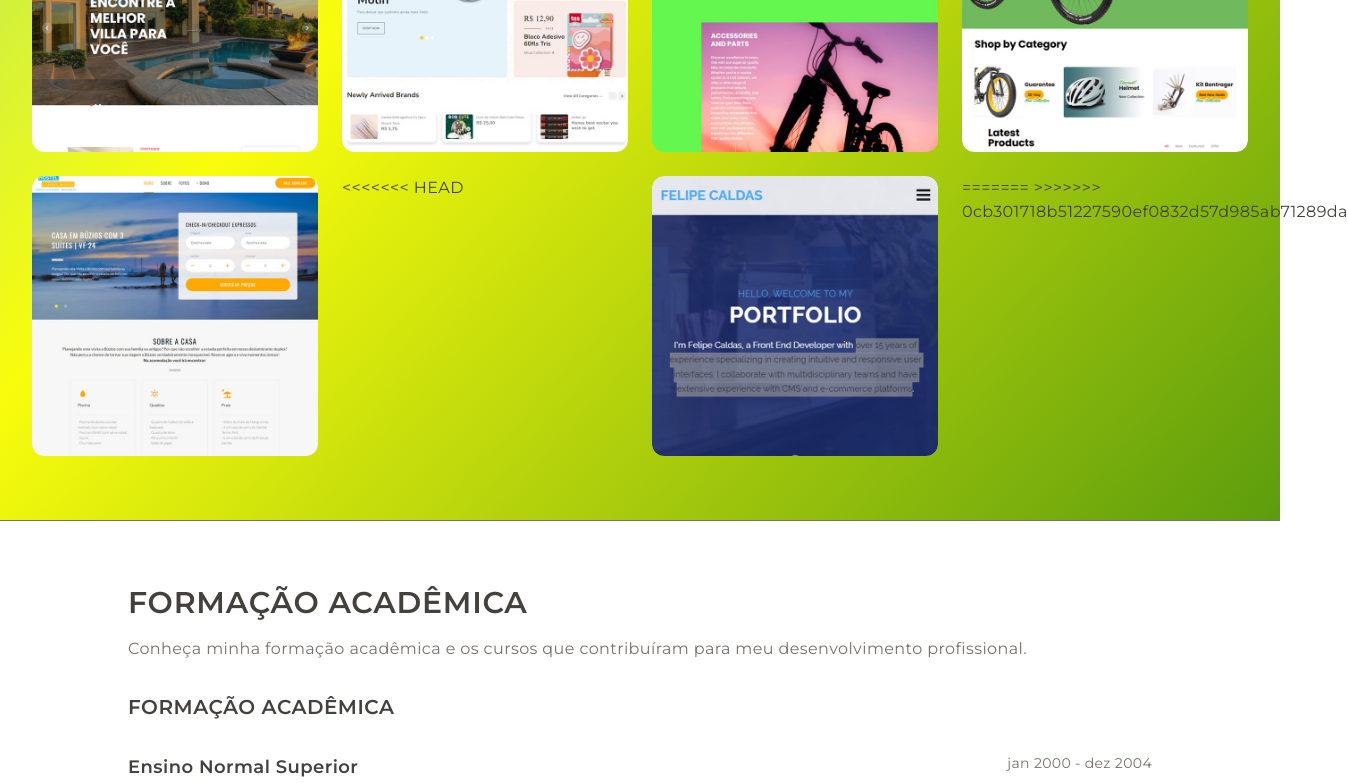
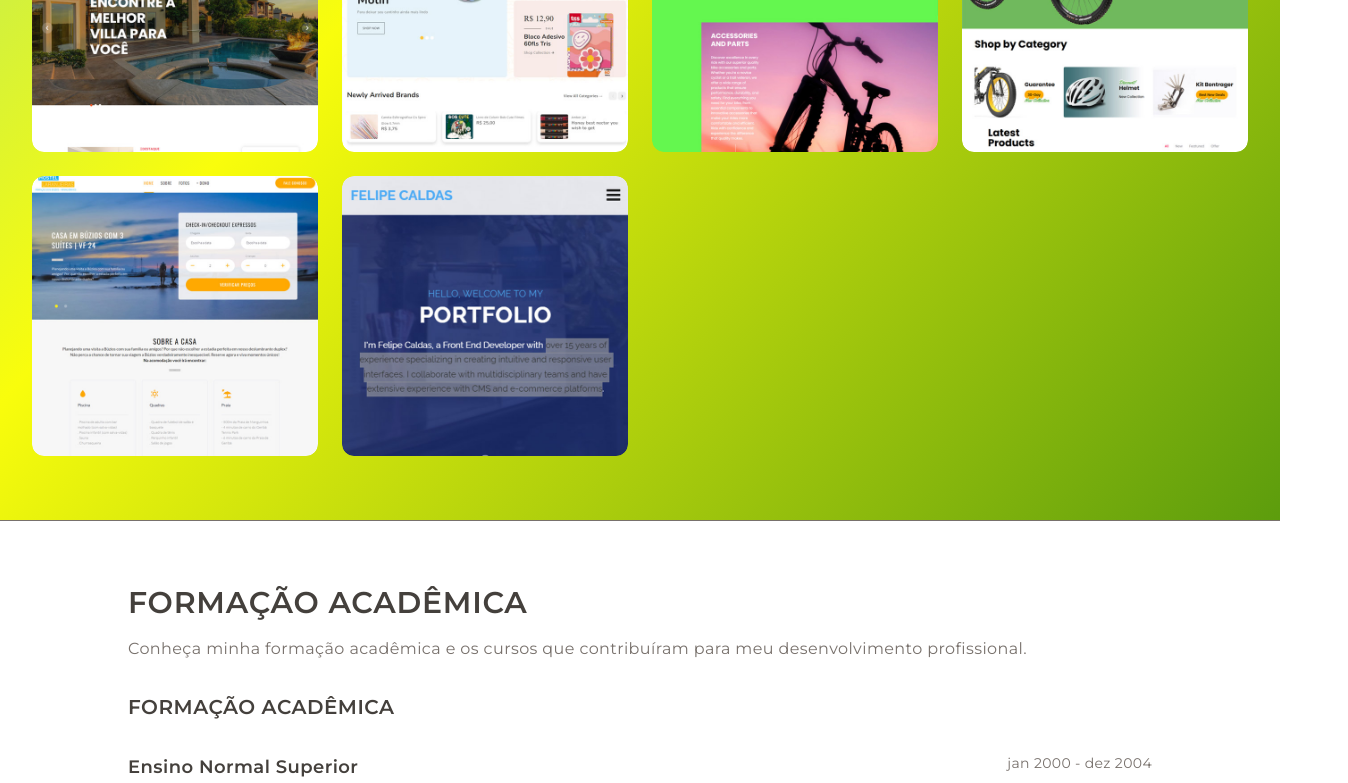
Before and after one commit to felipecm37/port2025, a Vue app: page / in a window 1280 px wide. Shown: the part 3787-4570 px from the top of the page, 1348 px wide, since content can reach past the window. Built offline with nearby package versions, Linux system fonts and the light colour scheme.

Commit message:
Add files via upload

```diff
--- a/src/sections/PortfolioSection.vue
+++ b/src/sections/PortfolioSection.vue
@@ -72,16 +72,13 @@
                         <span><b>Búzios Website</b><br>Landing page turística</span>
                     </div>
                 </div>
-<<<<<<< HEAD
                 <!-- New portfolio item -->
                 <div class="portfolio-item">
                     <img src="@/assets/portfolio/portfolio15.jpg" alt="Novo Projeto" class="rounded-xl">
                     <div class="portfolio-caption">
-                        <span><b>Novo Projeto</b><br>Criação de uma landing page, HTML - Bootstrap - CSS - JavaScript.</span>
+                        <span><b>Portfólio</b><br>Criação de uma landing page<br><small>HTML5 • Bootstrap • CSS3 • JavaScript</small></span>
                     </div>
                 </div>
-=======
->>>>>>> 0cb301718b51227590ef0832d57d985ab71289da
             </div>
 
             <!-- Desktop view - Grid layout -->
@@ -100,7 +97,7 @@
                 <a href="https://felipecm37.github.io/ccca_projeto.git.io/" target="_blank" class="portfolio-item">
                     <img src="@/assets/portfolio/portfolio12.jpg" alt="Novo Projeto" class="rounded-xl">
                     <div class="portfolio-caption">
-                        <span><b>CCAA</b>
+                        <span><b>CCAA - Institucinal 2024</b>
                             <br>
                             Este projeto demonstra a implementação de um website educacional completo
                             <br>
@@ -111,7 +108,7 @@
                 <a href="https://ccaa-connect-6bd7f666.base44.app/Students" target="_blank" class="portfolio-item">
                     <img src="@/assets/portfolio/portfolio13.jpg" alt="Novo Projeto" class="rounded-xl">
                     <div class="portfolio-caption">
-                        <span><b>Novo Projeto</b>
+                        <span><b>Dashboard CCAA - 2024</b>
                             <br>
                             Dashboard para controle de estudantes pela CCAA.
                             <br>
@@ -135,7 +132,7 @@
                     <div class="portfolio-caption">
                         <span><b>Landing Page</b>
                             <br>
-                            Projeto para agência de viagens.
+                            Projeto para agência de viagens
                             <br>
                             <small>HTML5 • CSS3 • JavaScript</small>
                         </span>
@@ -144,13 +141,9 @@
                 <a href="https://felipecm37.github.io/ipanemapapeis.git.io/" target="_blank" class="portfolio-item">
                     <img src="@/assets/portfolio/portfolio10.jpg" alt="Novo Projeto" class="rounded-xl">
                     <div class="portfolio-caption">
-                         <span><b>Ipanema Papéis</b>
+                         <span><b>Ipanema Papéis - Loja Virtual</b>
                             <br>
-<<<<<<< HEAD
                             E-commerce completo desenvolvido em Magento
-=======
-                            E-commerce completo desenvolvido em Prestashop
->>>>>>> 0cb301718b51227590ef0832d57d985ab71289da
                             <br>
                             <small>Magento • PHP • MySQL</small>
                         </span>
@@ -159,7 +152,7 @@
                 <a href="https://felipecm37.github.io/landingbike.git.io/" target="_blank" class="portfolio-item">
                     <img src="@/assets/portfolio/portfolio8.jpg" alt="Landing Bike" class="rounded-xl">
                     <div class="portfolio-caption">
-                        <span><b>Landing Bike</b>
+                        <span><b>Bike Magazine</b>
                             <br>
                             Landing page para loja de bicicletas
                             <br>
@@ -181,28 +174,25 @@
                 <a href="https://felipecm37.github.io/buzios.github.io/" target="_blank" class="portfolio-item">
                     <img src="@/assets/portfolio/portfolio1.jpg" alt="Búzios Website" class="rounded-xl">
                     <div class="portfolio-caption">
-                        <span><b>Búzios Website</b>
+                        <span><b>Búzios - Aluguel de residências</b>
                             <br>
-                            Criação de uma landing page.
+                            Criação de uma landing page
                             HTML - Bootstrap - CSS - JavaScript
                         </span>
                     </div>
                 </a>
-<<<<<<< HEAD
-                <!-- New portfolio item -->
                 <a href="https://felipecm37.github.io/thecaldas.git.io/" target="_blank" class="portfolio-item">
                     <img src="@/assets/portfolio/portfolio15.jpg" alt="Novo Projeto" class="rounded-xl">
                     <div class="portfolio-caption">
                         <span><b>Portfólio</b>
                             <br>
-                            Criação de uma landing page, HTML - Bootstrap - CSS - JavaScript.
+                            Criação de uma landing page
                             <br>
                             <small>HTML5 • Bootstrap • CSS3 • JavaScript</small>
                         </span>
                     </div>
                 </a>
-=======
->>>>>>> 0cb301718b51227590ef0832d57d985ab71289da
+
             </div>
         </div>
         <!-- Images grid end -->
```
